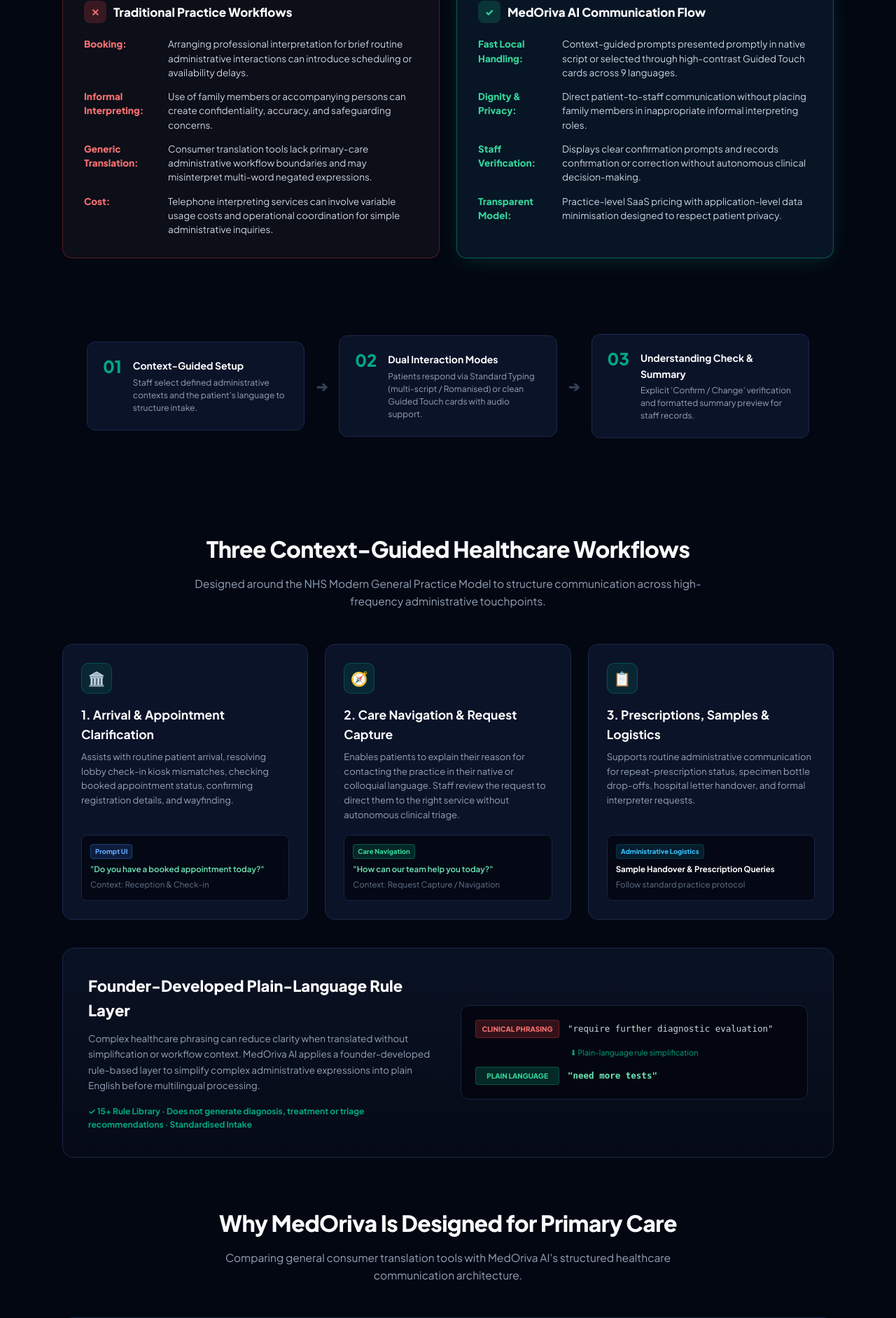
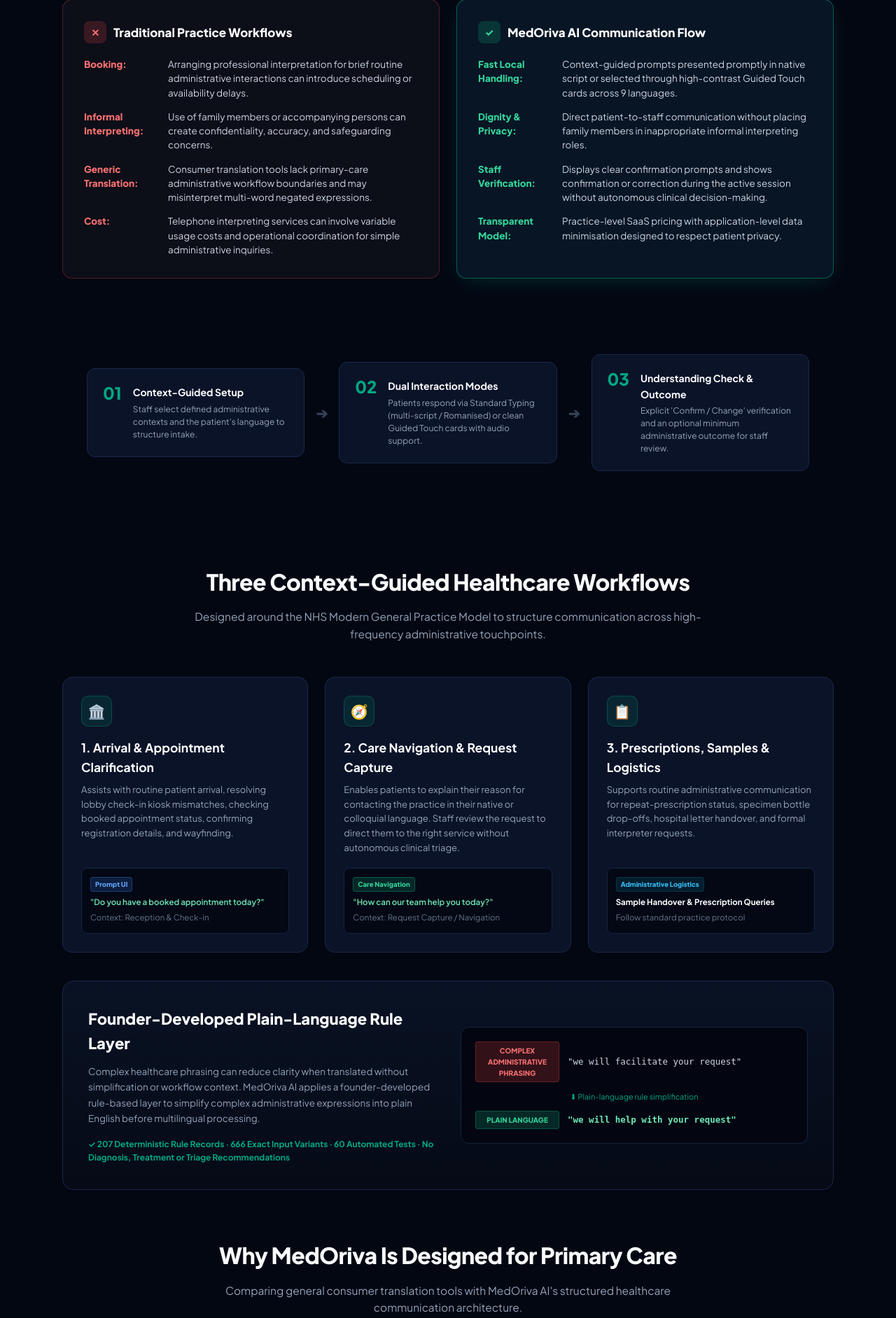
Before and after one commit to sanjaysweet777-maker/MedOrivaAI, a Flask app: page / in a window 1280 px wide. Shown: the part 2110-3993 px from the top of the page at 70% size. Run offline with Flask 3, Linux system fonts and the light colour scheme.

Commit message:
Align templates/landing.html with bounded care-navigation scope

```diff
--- a/templates/landing.html
+++ b/templates/landing.html
@@ -510,7 +510,7 @@
         }
         .demo-row { display: flex; align-items: center; gap: 12px; font-size: 13px; }
         .demo-tag { font-size: 10px; font-weight: 800; text-transform: uppercase; padding: 4px 8px; border-radius: 4px; width: 120px; text-align: center; }
-        .tag-clinical { background: rgba(239, 68, 68, 0.2); color: #f87171; border: 1px solid rgba(239, 68, 68, 0.3); }
+        .tag-complex { background: rgba(239, 68, 68, 0.2); color: #f87171; border: 1px solid rgba(239, 68, 68, 0.3); }
         .tag-plain { background: rgba(16, 185, 129, 0.2); color: #34d399; border: 1px solid rgba(16, 185, 129, 0.3); }
         .demo-text { color: #cbd5e1; font-family: monospace; font-size: 12.5px; }
 
@@ -785,7 +785,7 @@
         </div>
         <h1>Structured Multilingual Access &amp; Care Navigation for Primary Care</h1>
         <p>
-            Census 2021 recorded 5.1 million residents in England and Wales whose main language was not English, including over 1.04 million who speak English not well or not at all<sup>[1]</sup>. MedOriva AI equips receptionists, care navigators, and administrative teams with structured, context-guided communication across <strong>9 core community languages</strong> (Tamil, Hindi, Malayalam, Polish, Arabic, Urdu, Bengali, Somali, and Romanian). It facilitates routine intake and care-navigation requests while preserving escalation to qualified interpreters where communication is uncertain, sensitive, or clinically significant.
+            Census 2021 recorded 5.1 million residents in England and Wales whose main language was not English, including over 1.04 million who speak English not well or not at all<sup>[1]</sup>. The current MedOriva AI MVP equips receptionists, care navigators, and administrative teams with structured, context-guided communication across <strong>9 configured community-language pathways</strong> (Tamil, Hindi, Malayalam, Polish, Arabic, Urdu, Bengali, Somali, and Romanian). Its post-endorsement go-to-market architecture will provide staged access to 130+ provider-supported languages, while MedOriva-specific colloquial mappings and workflow rules expand progressively according to customer requirements.
         </p>
 
         <div class="hero-actions">
@@ -872,7 +872,7 @@
                         <div class="check-icon">✓</div>
                         <div>
                             <div class="check-title">Understanding Check Complete</div>
-                            <div class="check-desc">Patient confirmed selection: 'Confirm / Change' verified. Conversation records are not stored persistently in the database.</div>
+                            <div class="check-desc">Patient confirmed selection: 'Confirm / Change' verified. The application does not create a persistent duplicate conversation transcript.</div>
                         </div>
                     </div>
                 </div>
@@ -907,8 +907,8 @@
             <div class="floating-badge badge-bottom-right">
                 <div class="f-icon green">✓</div>
                 <div>
-                    <div class="f-title">Staff Verification &amp; Record Summary</div>
-                    <div class="f-sub">Clean preview for practice record systems</div>
+                    <div class="f-title">Staff Verification &amp; Administrative Outcome</div>
+                    <div class="f-sub">Optional staff-reviewed copy where local policy requires a record</div>
                 </div>
             </div>
 
@@ -970,7 +970,7 @@
                     </li>
                     <li class="compare-item">
                         <span class="compare-tag-good">Staff Verification:</span>
-                        <span>Displays clear confirmation prompts and records confirmation or correction without autonomous clinical decision-making.</span>
+                        <span>Displays clear confirmation prompts and shows confirmation or correction during the active session without autonomous clinical decision-making.</span>
                     </li>
                     <li class="compare-item">
                         <span class="compare-tag-good">Transparent Model:</span>
@@ -1001,8 +1001,8 @@
         <div class="pipeline-step">
             <div class="step-num">03</div>
             <div class="step-content">
-                <h4>Understanding Check &amp; Summary</h4>
-                <p>Explicit 'Confirm / Change' verification and formatted summary preview for staff records.</p>
+                <h4>Understanding Check &amp; Outcome</h4>
+                <p>Explicit 'Confirm / Change' verification and an optional minimum administrative outcome for staff review.</p>
             </div>
         </div>
     </div>
@@ -1066,18 +1066,18 @@
                     Complex healthcare phrasing can reduce clarity when translated without simplification or workflow context. MedOriva AI applies a founder-developed rule-based layer to simplify complex administrative expressions into plain English before multilingual processing.
                 </p>
                 <div style="font-size: 12px; color: var(--accent-teal); font-weight: 700;">
-                    ✓ 15+ Rule Library · Does not generate diagnosis, treatment or triage recommendations · Standardised Intake
+                    ✓ 207 Deterministic Rule Records · 666 Exact Input Variants · 60 Automated Tests · No Diagnosis, Treatment or Triage Recommendations
                 </div>
             </div>
             <div class="spotlight-demo">
                 <div class="demo-row">
-                    <span class="demo-tag tag-clinical">Clinical Phrasing</span>
-                    <span class="demo-text">"require further diagnostic evaluation"</span>
+                    <span class="demo-tag tag-complex">Complex Administrative Phrasing</span>
+                    <span class="demo-text">"we will facilitate your request"</span>
                 </div>
                 <div style="color: var(--accent-teal); text-align: center; font-size: 11px;">⬇ Plain-language rule simplification</div>
                 <div class="demo-row">
                     <span class="demo-tag tag-plain">Plain Language</span>
-                    <span class="demo-text" style="color: #6ee7b7; font-weight: bold;">"need more tests"</span>
+                    <span class="demo-text" style="color: #6ee7b7; font-weight: bold;">"we will help with your request"</span>
                 </div>
             </div>
         </div>
@@ -1114,9 +1114,9 @@
                         <td class="comp-medoriva">Detects recognised negation patterns across all 9 languages and displays a communication confirmation for staff review.</td>
                     </tr>
                     <tr>
-                        <td class="comp-feature">Symptom Statement Recognition</td>
-                        <td class="comp-free">Translates text only; provides no staff notification or workflow integration.</td>
-                        <td class="comp-medoriva">Facilitates patient statements for staff review under local protocol without determining clinical risk or urgency.</td>
+                        <td class="comp-feature">Meaning-Sensitive Patient Statements</td>
+                        <td class="comp-free">Translates text without a structured staff-verification workflow.</td>
+                        <td class="comp-medoriva">Presents patient-originated wording for staff review under local protocol without determining clinical risk or urgency.</td>
                     </tr>
                     <tr>
                         <td class="comp-feature">Staff Verification Loop</td>
@@ -1192,7 +1192,7 @@
                     <div class="pricing-annual">£1,188 billed annually</div>
                     <ul class="pricing-features">
                         <li>Everything in Small Tier</li>
-                        <li>Multi-Terminal Staff &amp; Tablet Support</li>
+                        <li>Planned Paired Staff &amp; Patient Display Rollout</li>
                         <li>Multi-Script Token Recognition (9 Languages)</li>
                         <li>Understanding Check Confirmation Loop</li>
                         <li>Priority Front-Desk Onboarding</li>
@@ -1228,13 +1228,13 @@
             <div class="safety-text">
                 <h3>Governance &amp; Assurance Roadmap</h3>
                 <p>
-                    <strong>Intended Purpose Notice:</strong> MedOriva AI is currently intended to support administrative and staff-directed routine multilingual communication between healthcare staff and patients. It may assist staff in communicating selected prepared symptom-related expressions but does not diagnose, determine urgency or risk, perform clinical triage, recommend treatment or replace professional clinical judgement or qualified interpreting where required. Regulatory classification and applicable NHS assurance requirements will be reviewed as the product and intended use develop.
+                    <strong>Intended Purpose Notice:</strong> MedOriva AI is currently intended to support administrative and staff-directed routine multilingual communication between healthcare staff and patients. It may translate a patient's own stated reason for contacting the practice for staff review, but it does not ask diagnostic questions, diagnose, determine urgency or risk, perform clinical triage, recommend treatment or replace professional clinical judgement or qualified interpreting where required. Regulatory classification and applicable NHS assurance requirements will be reviewed as the product and intended use develop.
                 </p>
                 <p>
                     DCB0129 applicability and clinical-risk-management requirements form part of the pre-deployment assurance roadmap.
                 </p>
                 <p style="font-size: 13px; color: #94a3b8;">
-                    The underlying translation provider supports 130+ languages; MedOriva's healthcare-specific workflow validation will expand progressively beyond the current MVP languages.
+                    The commercial go-to-market architecture will support access to 130+ translation-provider languages. Nine language pathways currently contain MedOriva-specific configuration; deeper colloquial mappings and workflow testing will expand progressively according to customer requirements.
                 </p>
             </div>
             <div class="safety-stats">
@@ -1244,15 +1244,15 @@
                 </div>
                 <div class="stat-card">
                     <div class="stat-number">130+</div>
-                    <div class="stat-label">Provider-Supported Languages</div>
+                    <div class="stat-label">Go-to-Market Provider-Supported Languages</div>
                 </div>
                 <div class="stat-card">
                     <div class="stat-number">Fast</div>
                     <div class="stat-label">Local Phrase Handling</div>
                 </div>
                 <div class="stat-card">
-                    <div class="stat-number">RAM</div>
-                    <div class="stat-label">Application-Level Non-Persistence</div>
+                    <div class="stat-number">MIN</div>
+                    <div class="stat-label">No Application Transcript Database</div>
                 </div>
             </div>
         </div>
@@ -1270,7 +1270,7 @@
                     <span class="faq-toggle">+</span>
                 </div>
                 <div class="faq-answer">
-                    Conversation transcripts and patient identifiers are designed not to be persistently stored in the MedOriva application database after the active session. Hosting infrastructure and third-party translation-provider processing are governed separately under their applicable technical and contractual controls.
+                    MedOriva does not intentionally retain complete conversation transcripts in an application conversation database after the active session. Where local policy requires documentation, authorised staff may review and copy only the minimum relevant administrative outcome into the practice's authorised record system. Hosting infrastructure, technical logging and third-party translation-provider processing remain subject to approved deployment configuration, contractual controls and the practice's DPIA.
                 </div>
             </div>
             <div class="faq-item">
@@ -1279,7 +1279,7 @@
                     <span class="faq-toggle">+</span>
                 </div>
                 <div class="faq-answer">
-                    No. MedOriva AI is designed to facilitate routine, administrative front-desk interactions (such as check-in, arrival confirmation, care-navigation request capture, and prescription queries). It preserves escalation to qualified professional interpreters whenever communication is clinically complex, sensitive, or high risk.
+                    No. MedOriva AI supports routine front-line administrative and care-navigation interactions, including check-in, arrival confirmation, prescription administration, document or sample logistics, wayfinding and reason-for-contact capture. It preserves escalation to qualified professional interpreters whenever communication is clinically complex, sensitive, uncertain or high risk.
                 </div>
             </div>
             <div class="faq-item">
@@ -1438,7 +1438,7 @@
             <h4>1. Application-Level Non-Storage Design</h4>
             <p>MedOriva AI does not persist conversational transcripts to application databases. Third-party translation provider processing and hosting infrastructure are governed separately under applicable operational agreements.</p>
             <h4>2. Data Minimisation Principle</h4>
-            <p>In accordance with Article 5(1)(c) of the UK GDPR, data processing is strictly limited to real-time communication payloads required during an ongoing reception exchange.</p>
+            <p>The architecture is designed around the Article 5(1)(c) data-minimisation principle by limiting application processing to communication content required for the active interaction.</p>
             <h4>3. Staff Account Administration</h4>
             <p>Authorized staff credentials and signed session authentication cookies are processed under legitimate operational governance.</p>
         </div>
@@ -1481,7 +1481,7 @@
             <ul>
                 <li><strong>Non-Clinical Staff Communication Guidance:</strong> Standardised intake prompts provide structured operational facilitation under local practice protocols.</li>
                 <li><strong>Negation Handling:</strong> Recognises negative qualifiers across all 9 languages (e.g., "illai", "nahi", "nie", "la", "nu") to help prevent communication misunderstandings.</li>
-                <li><strong>Understanding Check:</strong> Displays prepared multilingual confirmation prompts and records confirmation or correction.</li>
+                <li><strong>Understanding Check:</strong> Displays prepared multilingual confirmation prompts and shows confirmation or correction during the active session.</li>
             </ul>
         </div>
     </div>
```
